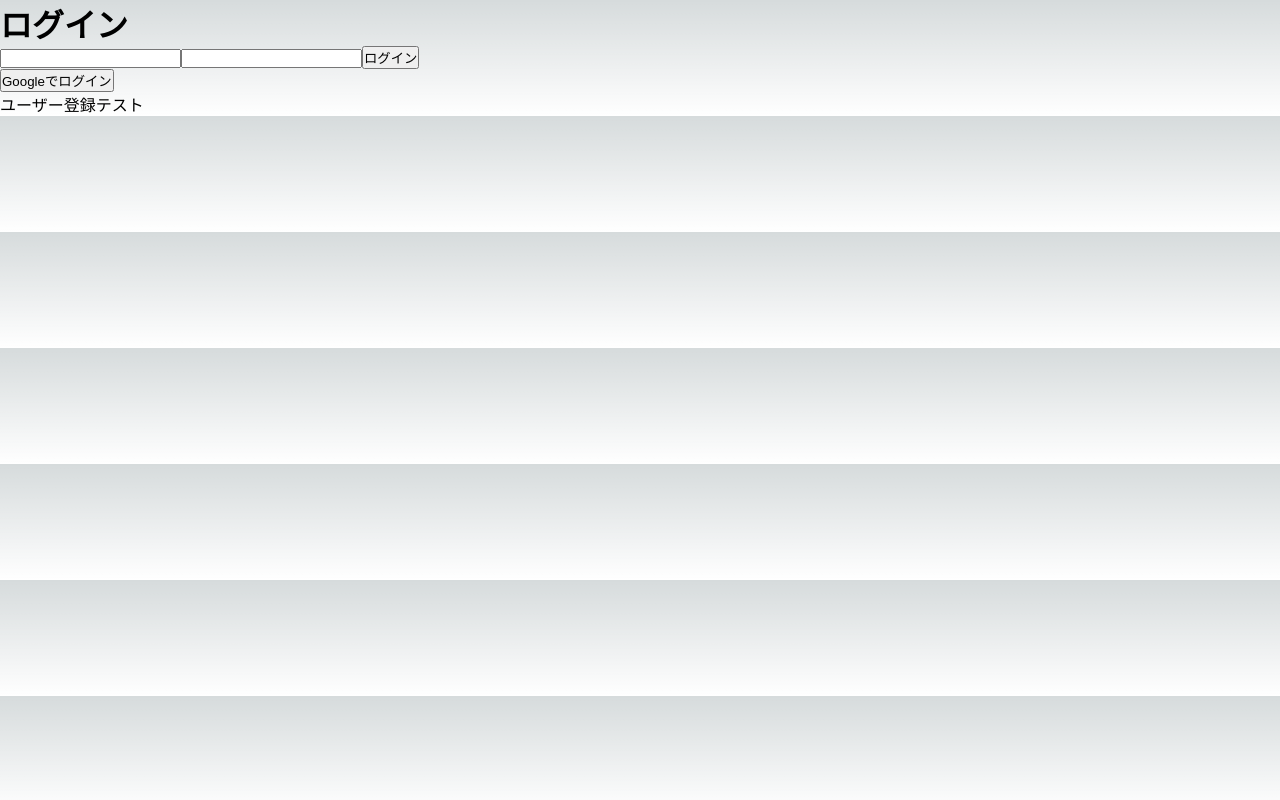
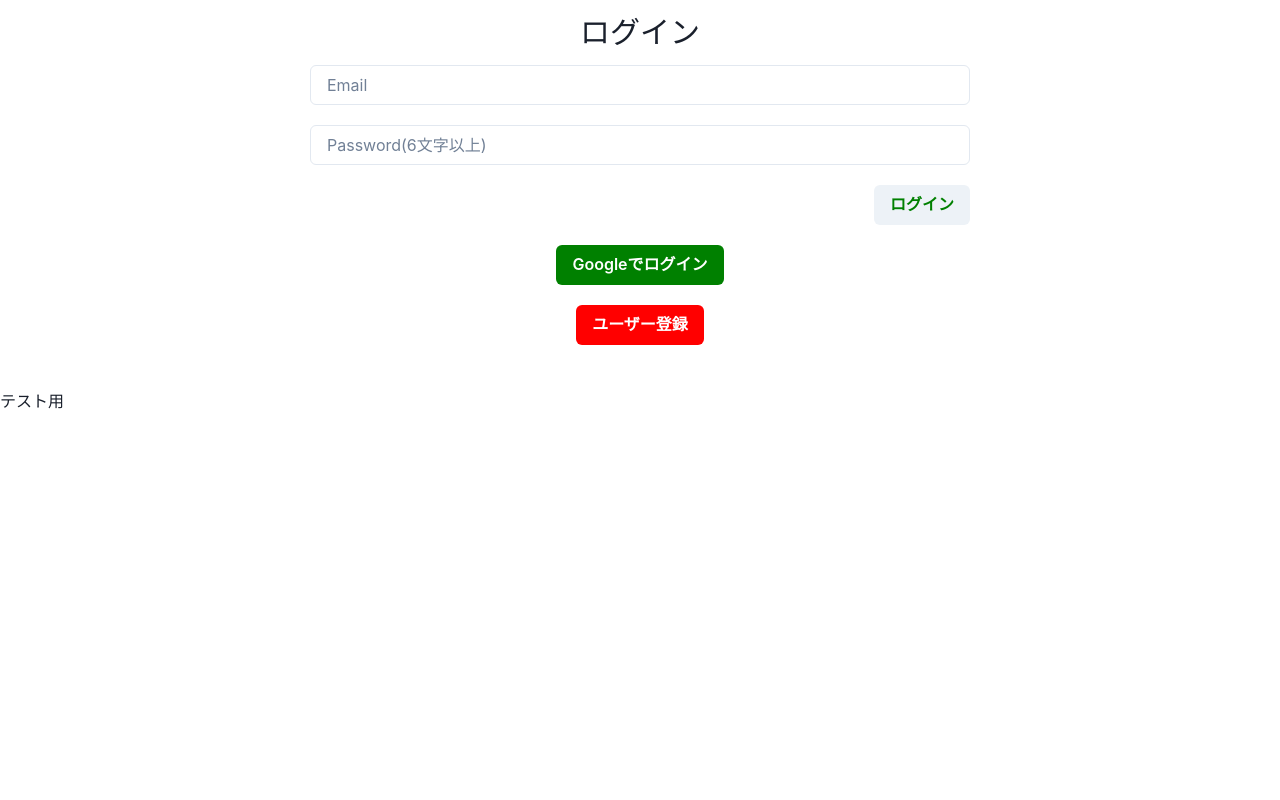
Before and after one commit to RyoTTT/nextTodo, a Next.js app: page / in a window 1280 px wide. Built offline with nearby package versions, Linux system fonts and the light colour scheme.

Commit message:
ちゃくらUIで見た目整理(3/5)

```diff
--- a/package.json
+++ b/package.json
@@ -9,6 +9,9 @@
     "lint": "next lint"
   },
   "dependencies": {
+    "@chakra-ui/react": "^2.5.1",
+    "@emotion/react": "^11.10.6",
+    "@emotion/styled": "^11.10.6",
     "@next/font": "13.1.6",
     "@types/node": "18.11.18",
     "@types/react": "18.0.27",
@@ -16,6 +19,7 @@
     "eslint": "8.33.0",
     "eslint-config-next": "13.1.6",
     "firebase": "^9.17.1",
+    "framer-motion": "^10.0.1",
     "next": "13.1.6",
     "react": "18.2.0",
     "react-dom": "18.2.0",
--- a/pages/_app.tsx
+++ b/pages/_app.tsx
@@ -1,11 +1,14 @@
-import { RecoilRoot } from 'recoil'
-import '../styles/globals.css'
+import { RecoilRoot } from "recoil";
+import { ChakraProvider } from "@chakra-ui/react";
 
-function MyApp({ Component , pageProps }:any) {
+function MyApp({ Component, pageProps }: any) {
   return (
-    <RecoilRoot>
-  <Component {...pageProps} />
-    </RecoilRoot>
-)}
+    <ChakraProvider>
+      <RecoilRoot>
+        <Component {...pageProps} />
+      </RecoilRoot>
+    </ChakraProvider>
+  );
+}
 
-export default MyApp
+export default MyApp;
--- a/pages/index.tsx
+++ b/pages/index.tsx
@@ -1,43 +1,74 @@
-import { app, provider } from '@/firebase';
-import { getAuth, signInWithEmailAndPassword, signInWithPopup } from 'firebase/auth';
-import Head from 'next/head'
-import Link from 'next/link'
-import { useRouter } from 'next/router';
-import { useState } from 'react';
-
+import { app, provider } from "@/firebase";
+import {
+  getAuth,
+  signInWithEmailAndPassword,
+  signInWithPopup,
+} from "firebase/auth";
+import Head from "next/head";
+import  Link  from "next/link";
+import { useRouter } from "next/router";
+import { useState } from "react";
+import { Center, Input, Text, Button} from "@chakra-ui/react";
 
 export default function Home() {
   const router = useRouter();
   const auth = getAuth(app);
-  const [email,setEmail] = useState("");
-  const [password,setPassword] = useState("");
+  const [email, setEmail] = useState("");
+  const [password, setPassword] = useState("");
 
-  const signin = async (e:React.FormEvent<HTMLFormElement>) => {
+  const signin = async (e: React.FormEvent<HTMLFormElement>) => {
     e.preventDefault();
-    await signInWithEmailAndPassword(auth,email,password);
-    router.push('/todos/todos');
-  }
+    await signInWithEmailAndPassword(auth, email, password);
+    router.push("/todos/todos");
+  };
 
-  const googleSignin = async() => {
-    await signInWithPopup(auth,provider);
-    router.push('/todos/todos');
-  }
+  const googleSignin = async () => {
+    await signInWithPopup(auth, provider);
+    router.push("/todos/todos");
+  };
   return (
     <>
       <Head>
         <title>Todo</title>
       </Head>
       <div>
-        <h1>ログイン</h1>
+        <Center>
+        <Text fontSize="30px" marginBottom="10px" marginTop="10px">ログイン</Text></Center>
+        <Center>
         <form onSubmit={signin}>
-            <input type="text" value={email} onChange={(e)=>setEmail(e.target.value)} />
-            <input type="password" value={password} onChange={(e)=>setPassword(e.target.value)} />
-            <button type="submit">ログイン</button>
+        <Input
+              type="text"
+              value={email}
+              onChange={(e) => setEmail(e.target.value)}
+              placeholder="Email"
+              marginBottom="20px"
+            />
+         <Input
+            type="password"
+            value={password}
+            onChange={(e) => setPassword(e.target.value)}
+            placeholder="Password(6文字以上)"
+            marginBottom="20px"
+          />
+          <Button type="submit" float="right" color="green">ログイン</Button>
         </form>
-        <button onClick={googleSignin}>Googleでログイン</button>
-    </div>
-    <Link href="/todo/pages/subscribe.tsx">ユーザー登録</Link>
-      <Link href="/todos/todos">テスト</Link>
-</>
-  )
+        </Center>
+        <Center>
+        <Button
+        onClick={googleSignin}
+        backgroundColor="green"
+        color="white"
+        marginBlock="20px"
+        >Googleでログイン</Button>
+        </Center>
+
+      </div>
+      <Center marginBottom="20px">
+      <Button backgroundColor="red" color="white"><Link href="/subscribe">ユーザー登録</Link></Button>
+      </Center>
+      <br />
+      <Link href="/todos/todos">テスト用</Link>
+
+    </>
+  );
 }
```
Also changed, not shown: pages/subscribe.tsx (+42 -21 lines), pages/todos/todos.tsx (+27 -16 lines), 1 other file (tests, documents, lock files or other folders).
